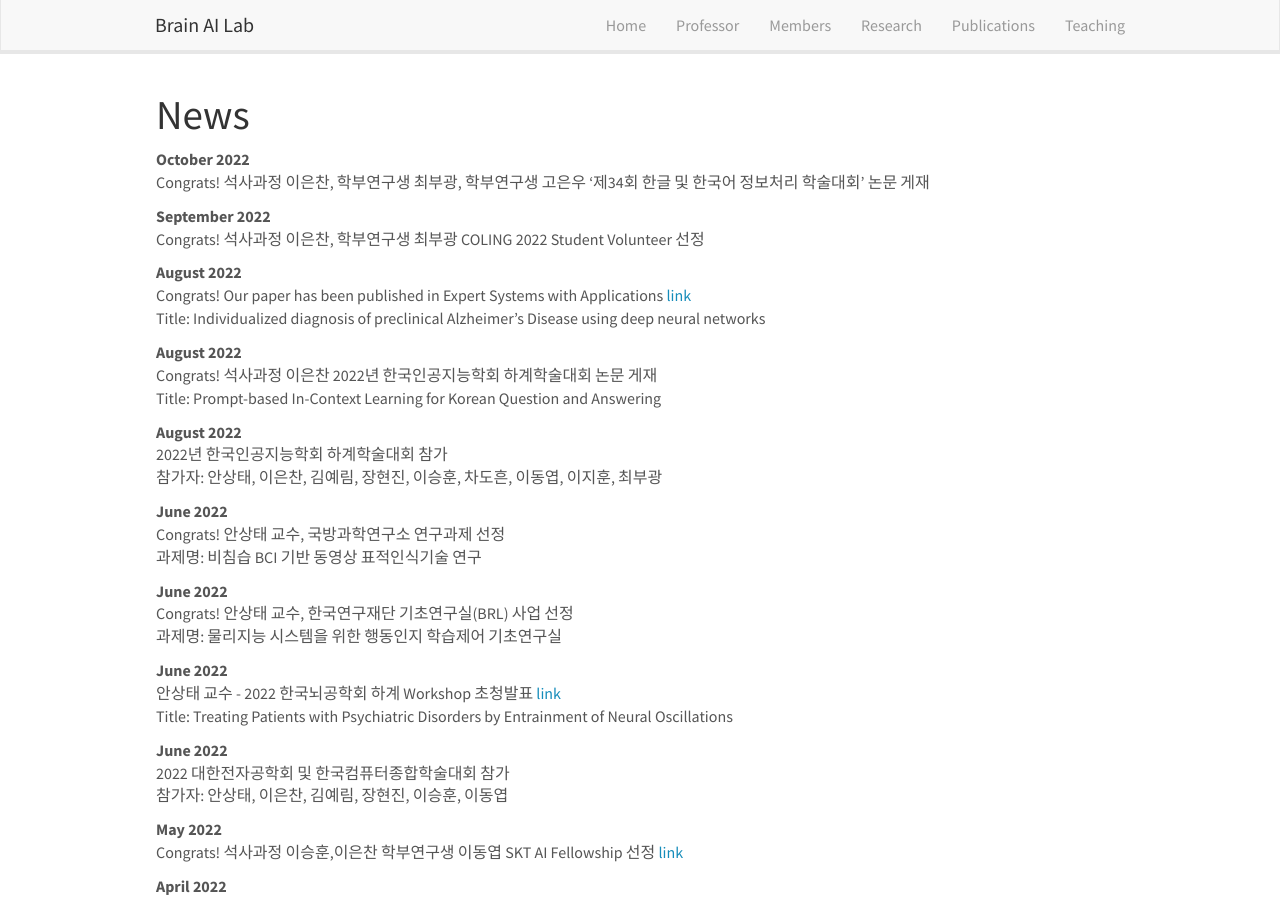
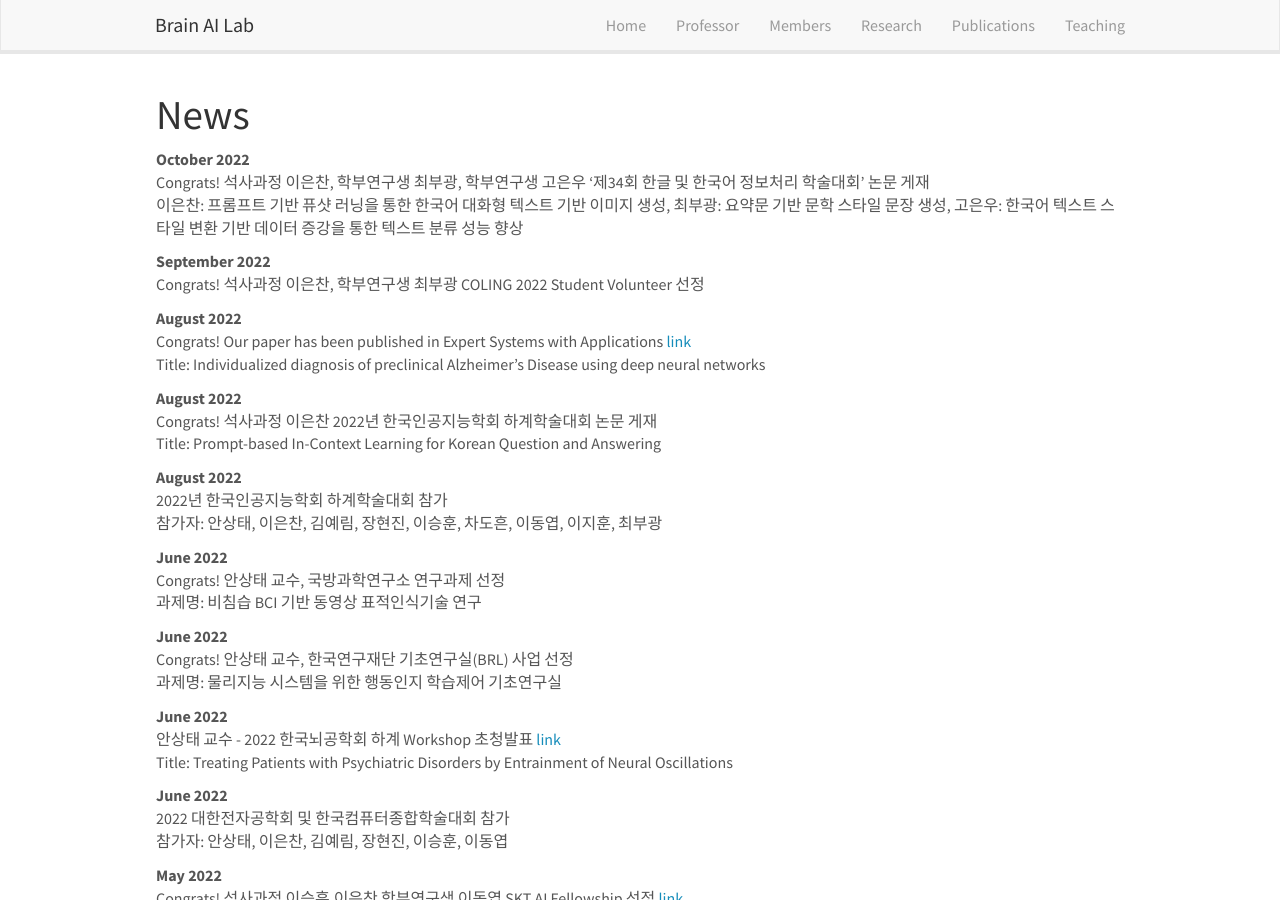
Before and after one commit to KNU-BrainAI/knu-brainai.github.io, a Jekyll site: the page built from _pages/allnews.md, in a window 1280 px wide and 900 px high. Built offline with Jekyll 4.4.1, drawn with Linux system fonts in a browser that asks for light colours; nearby versions of some CDN libraries.

Commit message:
Update news.yml

```diff
--- a/_data/news.yml
+++ b/_data/news.yml
@@ -1,6 +1,6 @@
 - date: October 2022
   headline: "Congrats! 석사과정 이은찬, 학부연구생 최부광, 학부연구생 고은우 '제34회 한글 및 한국어 정보처리 학술대회' 논문 게재"
-  details: ""
+  details: "이은찬: 프롬프트 기반 퓨샷 러닝을 통한 한국어 대화형 텍스트 기반 이미지 생성, 최부광: 요약문 기반 문학 스타일 문장 생성, 고은우: 한국어 텍스트 스타일 변환 기반 데이터 증강을 통한 텍스트 분류 성능 향상"
 
 - date: September 2022
   headline: "Congrats! 석사과정 이은찬, 학부연구생 최부광 COLING 2022 Student Volunteer 선정"
```
